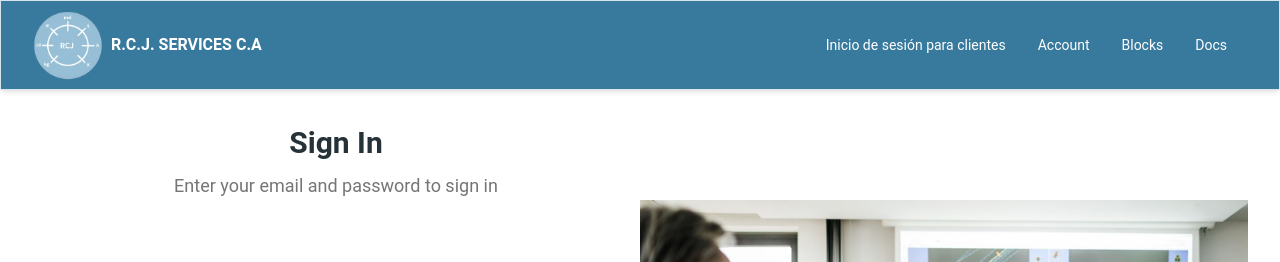
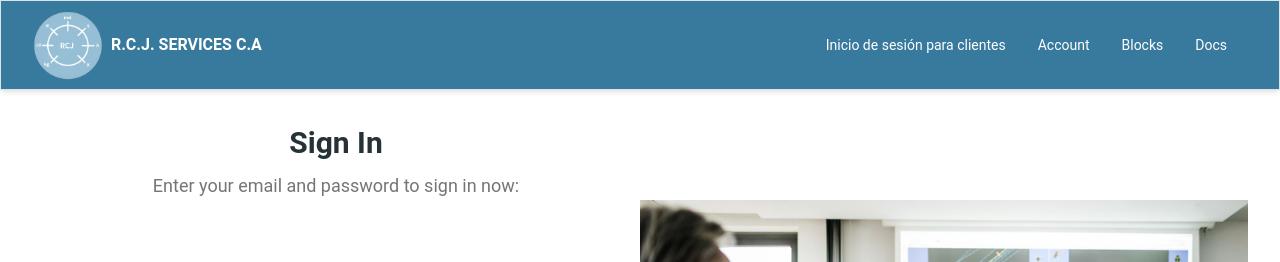
Before and after one commit to carladanielarb29-gif/rcj-services-app, a Next.js app: page /login in a window 1280 px wide. Shown: the top 262 px of the page. Built offline with nearby package versions, Linux system fonts and the light colour scheme.

Commit message:
hola mundo

```diff
--- a/app/login/page.tsx
+++ b/app/login/page.tsx
@@ -16,7 +16,7 @@ export default function Basic() {
           Sign In
         </Typography>
         <Typography className="mb-16 text-gray-600 font-normal text-[18px]" placeholder={undefined} onPointerEnterCapture={undefined} onPointerLeaveCapture={undefined}>
-          Enter your email and password to sign in
+          Enter your email and password to sign in now:
         </Typography>
         <form action="#" className="mx-auto max-w-[24rem] text-left">
           <div className="mb-6">
```
